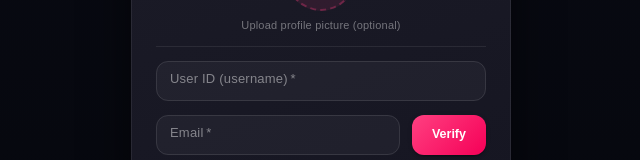
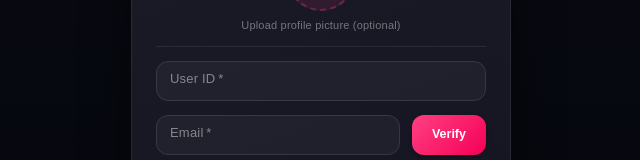
Before and after one commit to Mukesh-2006x/Findcon, a React (Vite) app in the folder client/: page /register in a window 1280 px wide. Shown: the part 256-416 px from the top of the page, without its empty margins (319-959 px from the left). Built offline with nearby package versions, Linux system fonts and the light colour scheme; no server answers.

Commit message:
Resolve conflict

```diff
--- a/client/src/pages/Register.jsx
+++ b/client/src/pages/Register.jsx
@@ -60,7 +60,7 @@ export default function Register() {
   };
 
   const handleUseridChange = (e) => {
-    const uid = e.target.value;
+    const uid = e.target.value.toLowerCase();
     setUserid(uid);
     // Debounce check
     const timer = setTimeout(() => checkUseridAvailability(uid), 500);
@@ -290,7 +290,7 @@ export default function Register() {
           {/* User ID with availability check */}
           <Box>
             <TextField
-              label="User ID (username)"
+              label="User ID"
               value={userid}
               onChange={handleUseridChange}
               required
```
